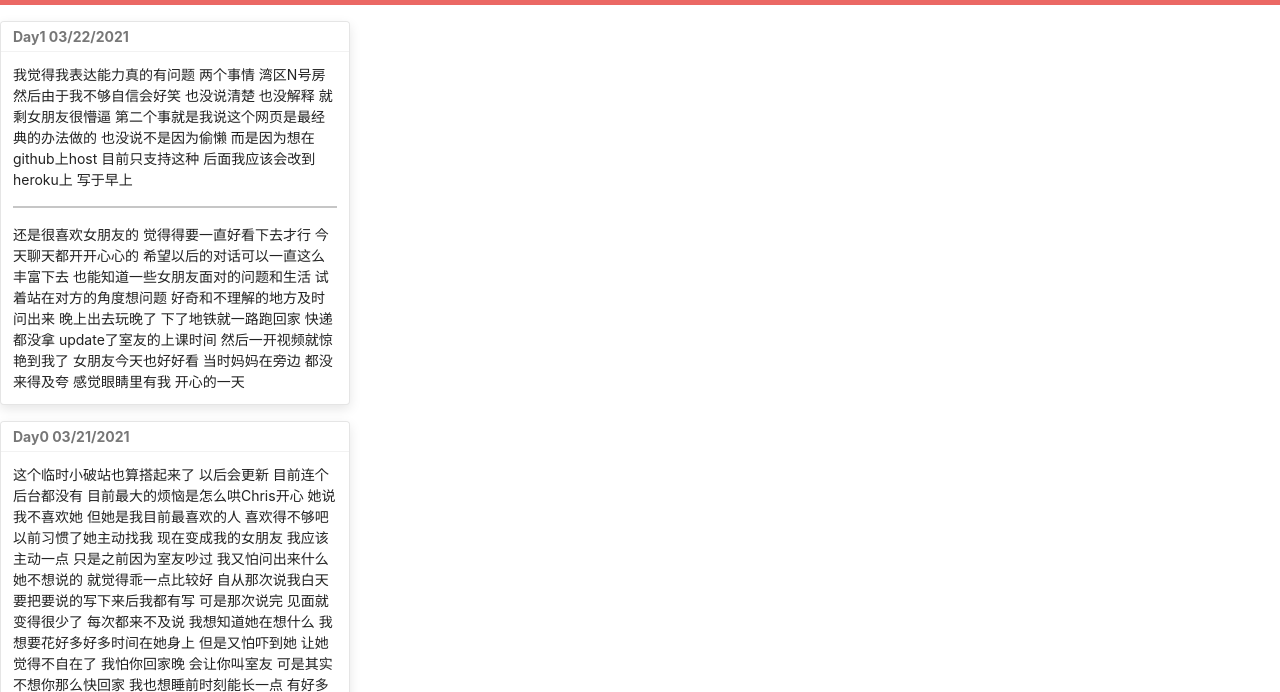
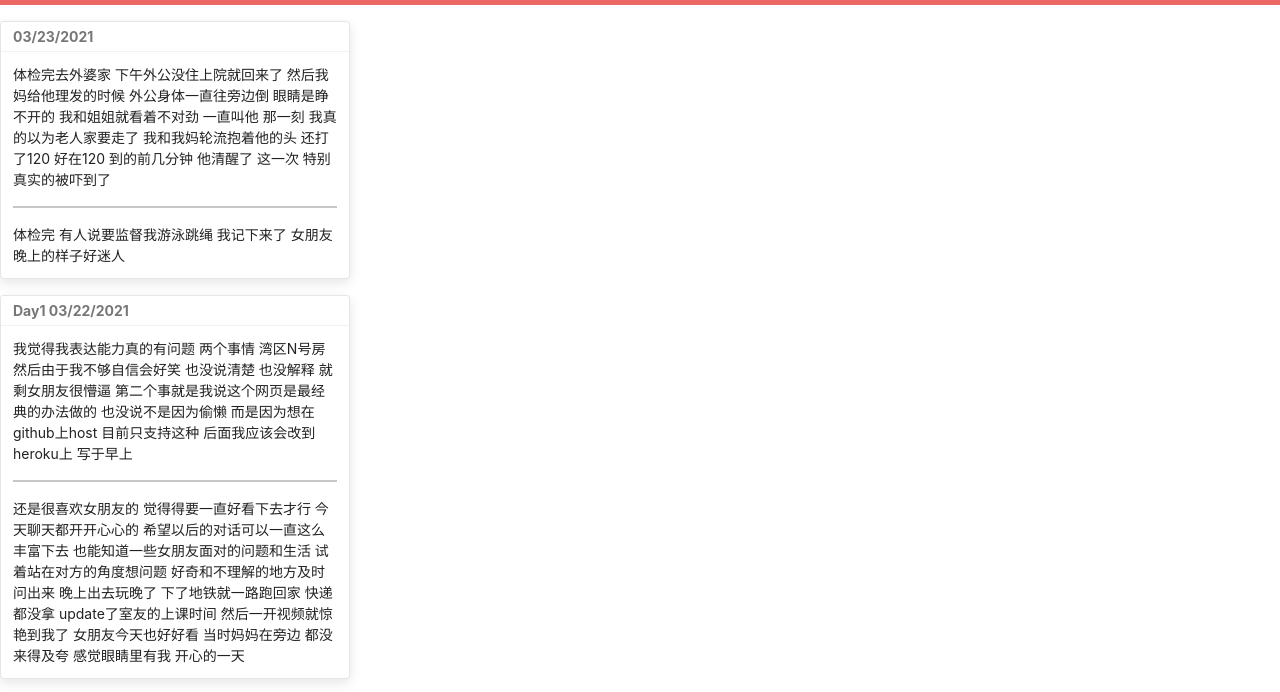
Before and after one commit to jjzzzchris/jjzzzchris.github.io, a plain HTML site: page blog.html in a window 1280 px wide. Shown: the part 54-746 px from the top of the page. Drawn offline with nearby package versions, Linux system fonts and the light colour scheme; a web font is replaced by a local one.

Commit message:
initial commit

```diff
--- a/blog.html
+++ b/blog.html
@@ -62,6 +62,24 @@
 
 
     <div class="toast-header">
+      <strong class="mr-auto">03/23/2021</strong>
+    </div>
+    <div class="toast-body">
+      体检完去外婆家 下午外公没住上院就回来了 然后我妈给他理发的时候 外公身体一直往旁边倒 眼睛是睁不开的 我和姐姐就看着不对劲 一直叫他 那一刻 我真的以为老人家要走了 我和我妈轮流抱着他的头 还打了120 好在120 到的前几分钟 他清醒了 这一次 特别真实的被吓到了
+      <hr />
+      体检完 有人说要监督我游泳跳绳 我记下来了 女朋友晚上的样子好迷人
+    </div>
+
+    </div>
+    <div
+    class="toast show"
+    role="alert"
+    aria-live="assertive"
+    aria-atomic="true"
+  >
+
+
+    <div class="toast-header">
       <strong class="mr-auto">Day1 03/22/2021</strong>
     </div>
     <div class="toast-body">
```
